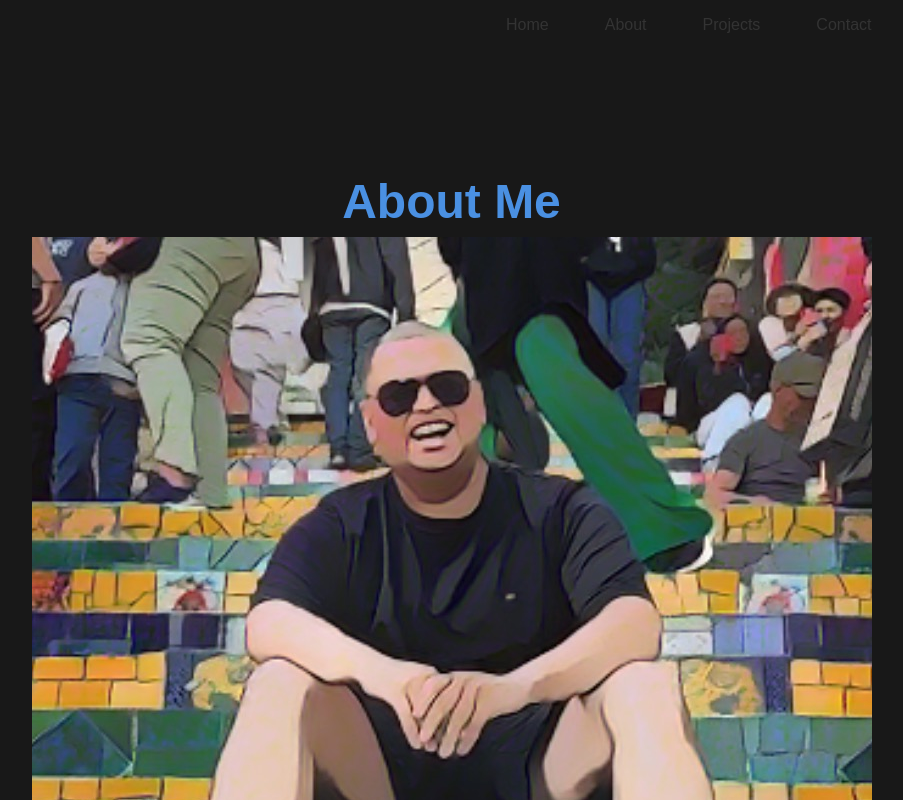
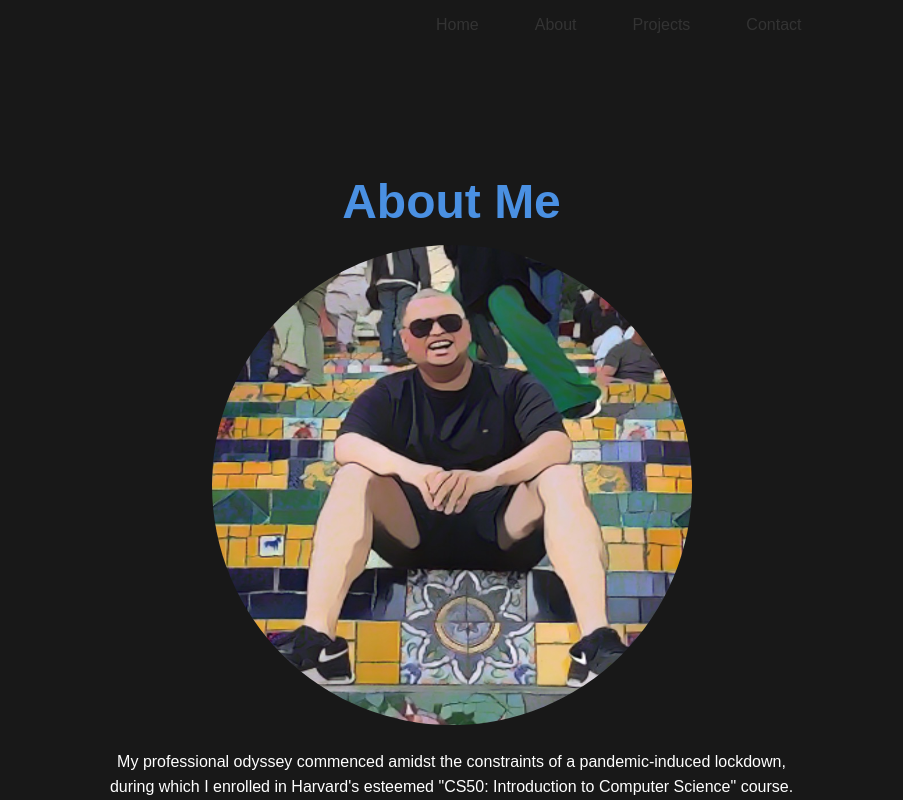
Before and after one commit to LRCozier/lacozier-devportfolio, a React (Vite) app in the folder lacportfolio/: page /lacozier-devportfolio/about in a window 1280 px wide. Shown: the top 800 px of the page, without its empty margins (181-1084 px from the left). Built offline with nearby package versions, Linux system fonts and the light colour scheme.

Commit message:
updated profile pic styles in app.css

```diff
--- a/lacportfolio/src/pages/pages.css
+++ b/lacportfolio/src/pages/pages.css
@@ -35,10 +35,10 @@
     max-width: 700px;
 }
 
-.portfolio-profile-picture {
-  width: 30%;
-  max-width: 200px;
-  border-radius: 55%;
+img.profile-picture {
+  width: 30rem;
+  height: 30rem;
+  border-radius: 50%;
   margin: 1rem auto;
   display: block;
 }
```
